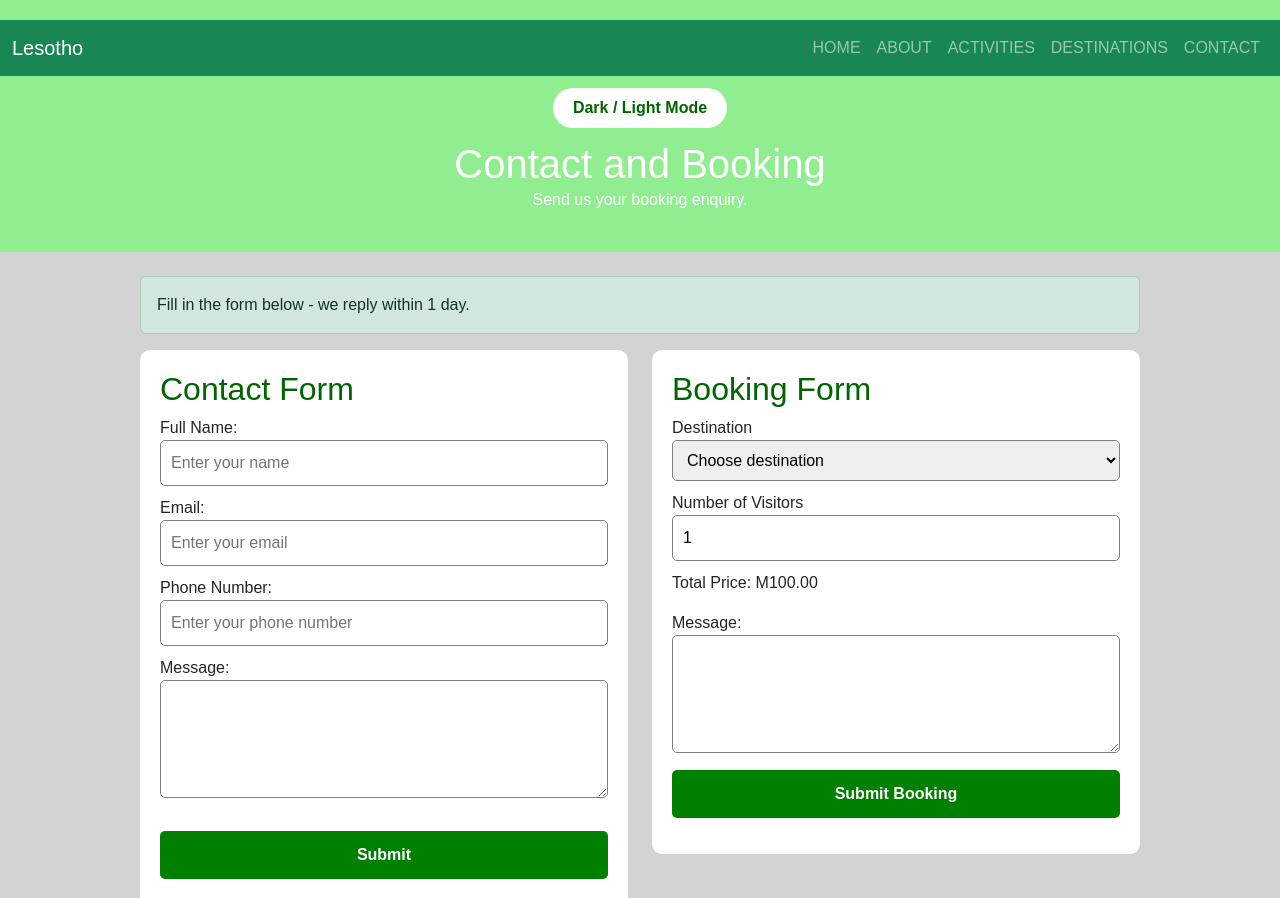
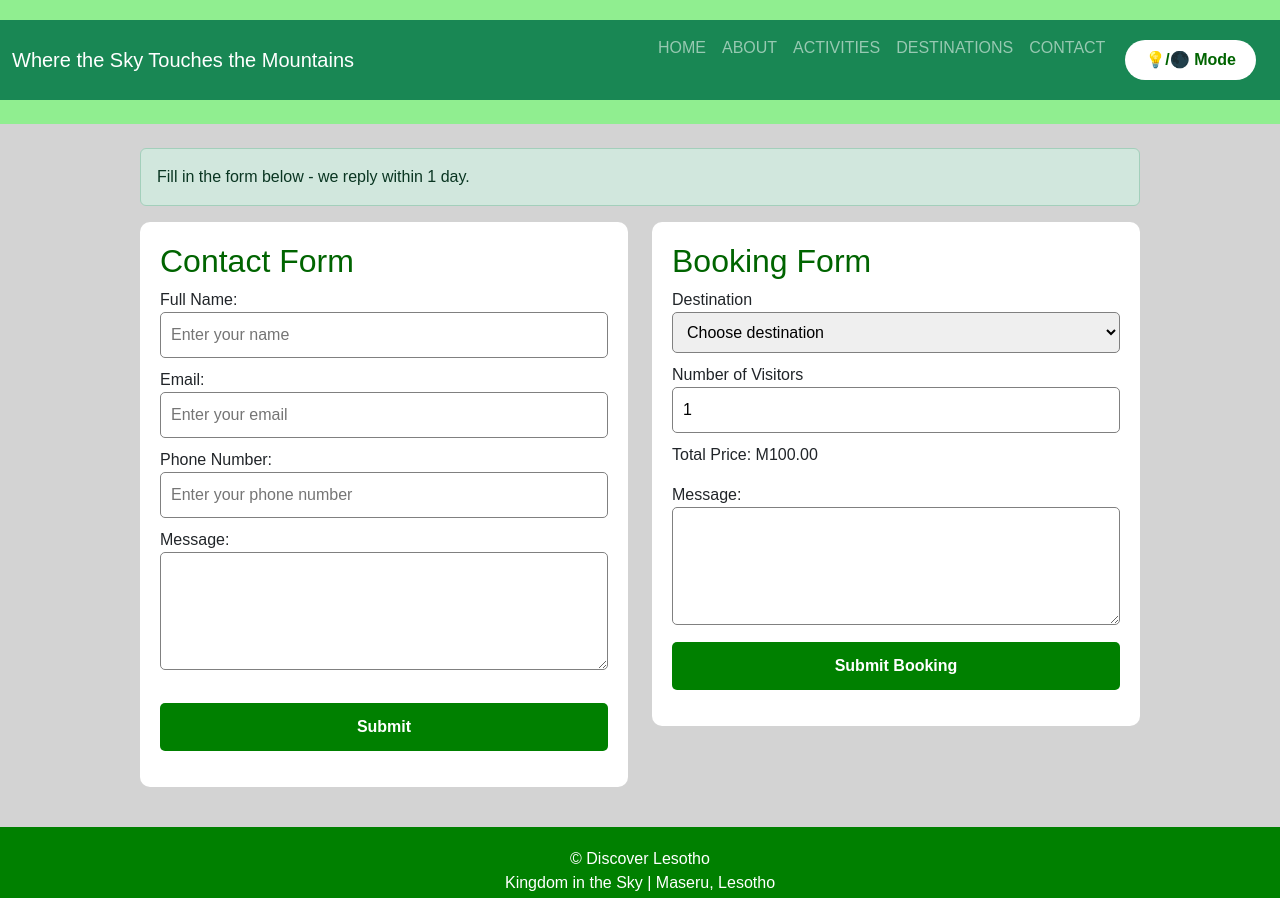
Before and after one commit to kheoanamanakeli04-art/My_website, a plain HTML site: page contact.html in a window 1280 px wide. Shown: the top 898 px of the page. Drawn offline with nearby package versions, Linux system fonts and the light colour scheme.

Commit message:
Update contact.html

```diff
--- a/contact.html
+++ b/contact.html
@@ -13,19 +13,18 @@
 <header>
     <nav class="navbar navbar-expand-sm navbar-dark bg-success">
         <div class="container-fluid">
-            <a class="navbar-brand" href="index.html">Lesotho</a>
+            <h1 class="navbar-brand"">Where the Sky Touches the Mountains</h1>
             <div class="navbar-nav">
                 <a class="nav-link" href="index.html">HOME</a>
                 <a class="nav-link" href="about.html">ABOUT</a>
                 <a class="nav-link" href="services.html">ACTIVITIES</a>
                 <a class="nav-link" href="gallery.html">DESTINATIONS</a>
                 <a class="nav-link" href="contact.html">CONTACT</a>
+                <button class="theme-btn" onclick="changeMode()">💡/🌑 Mode</button>
             </div>
         </div>
     </nav>
-    <button class="theme-btn" onclick="changeMode()">Dark / Light Mode</button>
-    <br><h1>Contact and Booking</h1>
-    <p>Send us your booking enquiry.</p><br>
+    <br>
 </header>
 
 <main class="container">
```
